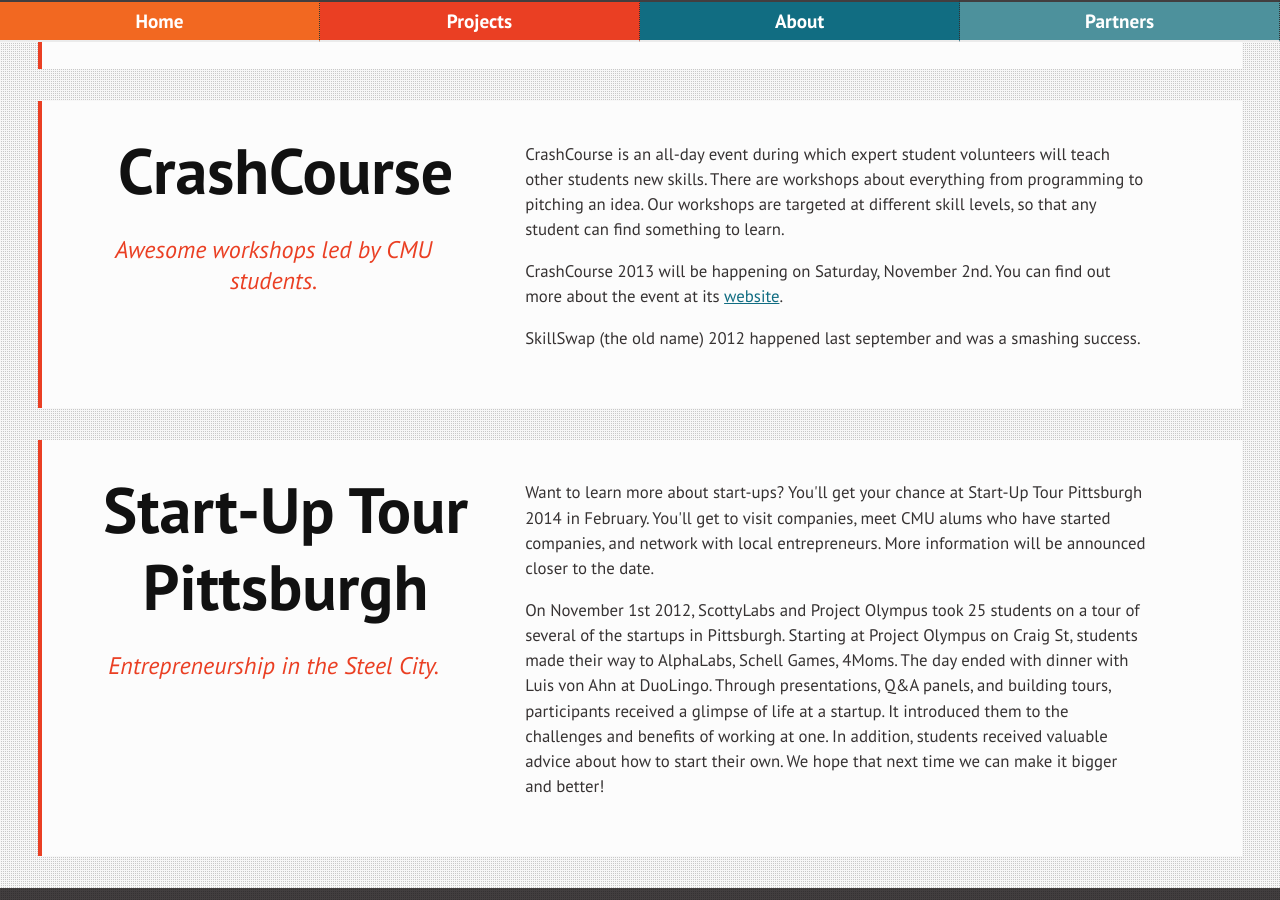
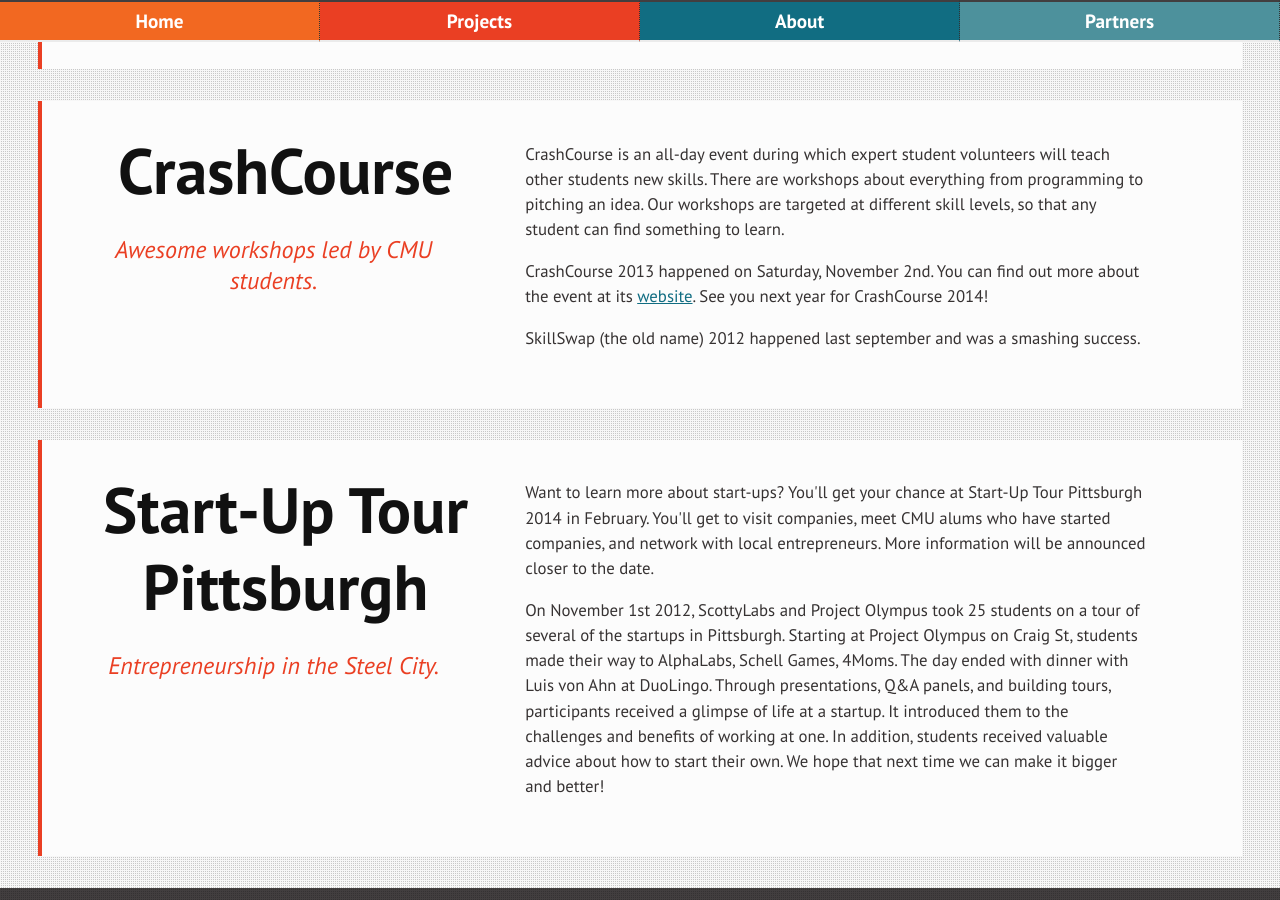
Before and after one commit to ScottyLabs/scottylabs.github.io, a Jekyll site: the page built from projects.html, in a window 1280 px wide and 900 px high, scrolled down 1799 px. Built offline with Jekyll 4.4.1, drawn with Linux system fonts in a browser that asks for light colours; nearby versions of some CDN libraries.

Commit message:
Updated projects.html

```diff
--- a/projects.html
+++ b/projects.html
@@ -90,8 +90,8 @@
                 student can find something to learn.
             </p>
             <p>
-                CrashCourse 2013 will be happening on Saturday, November 2nd. You can find out
-                more about the event at its <a href="http://crashcourse.scottylabs.org/">website</a>.
+                CrashCourse 2013 happened on Saturday, November 2nd. You can find out
+                more about the event at its <a href="http://crashcourse.scottylabs.org/">website</a>. See you next year for CrashCourse 2014!
             </p>
             <p>
                 SkillSwap (the old name) 2012 happened last september and was a smashing success.
```
